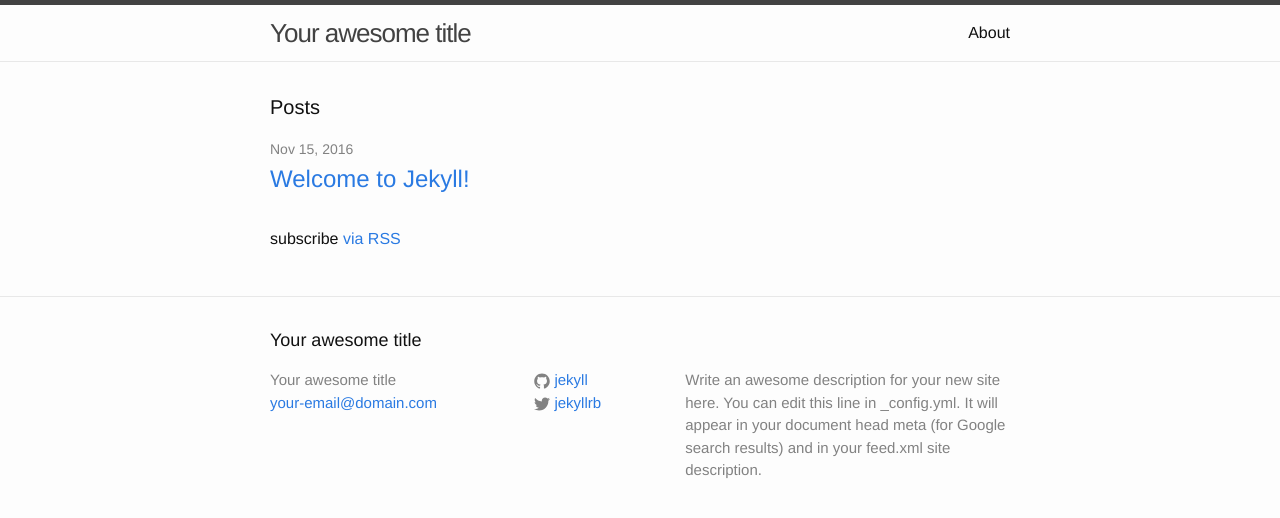
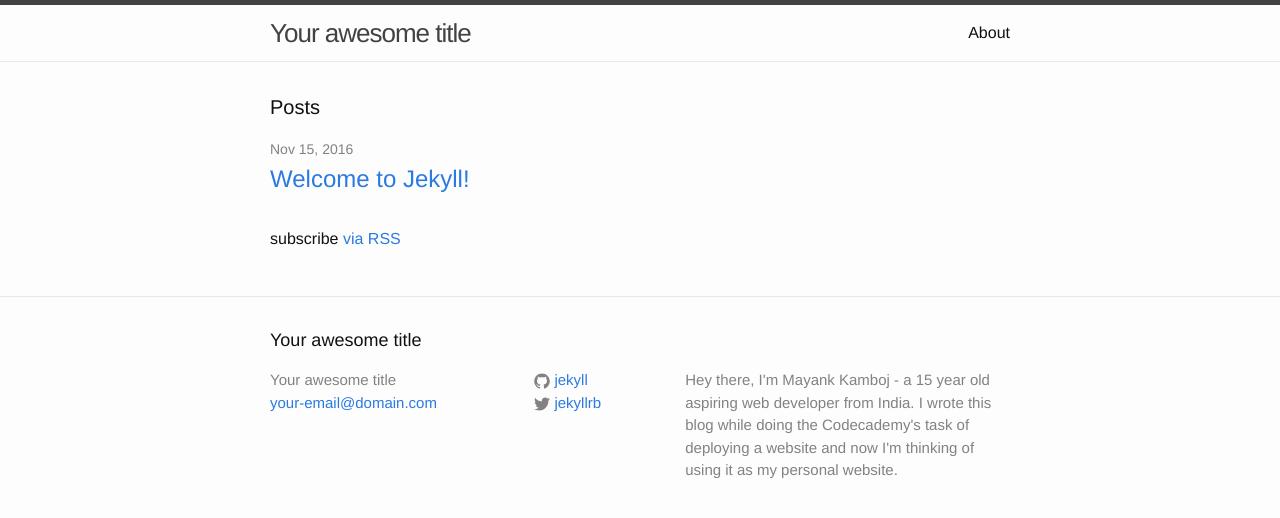
Before and after one commit to mayankkamboj47/personal-website.github.io, a Jekyll site: the page built from index.html, in a window 1280 px wide. Shown: the top 518 px of the page. Built offline with Jekyll 4.4.1, drawn with Linux system fonts in a browser that asks for light colours.

Commit message:
Update _config.yml
Included the description of site

```diff
--- a/_config.yml
+++ b/_config.yml
@@ -9,9 +9,9 @@
 title: Your awesome title
 email: your-email@domain.com
 description: > # this means to ignore newlines until "baseurl:"
-  Write an awesome description for your new site here. You can edit this
-  line in _config.yml. It will appear in your document head meta (for
-  Google search results) and in your feed.xml site description.
+  Hey there, I'm Mayank Kamboj - a 15 year old aspiring web developer from India.
+  I wrote this blog while doing the Codecademy's task of deploying a website and now
+  I'm thinking of using it as my personal website.
 baseurl: "" # the subpath of your site, e.g. /blog
 url: "http://yourdomain.com" # the base hostname & protocol for your site
 twitter_username: jekyllrb
```
